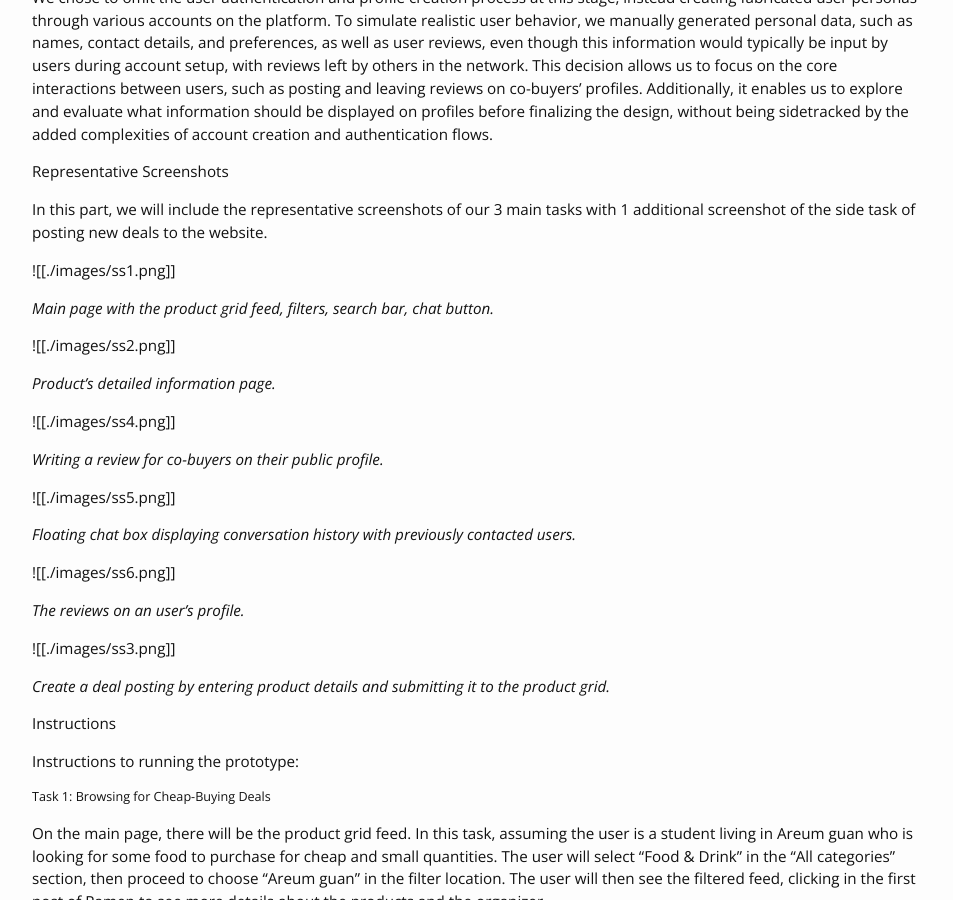
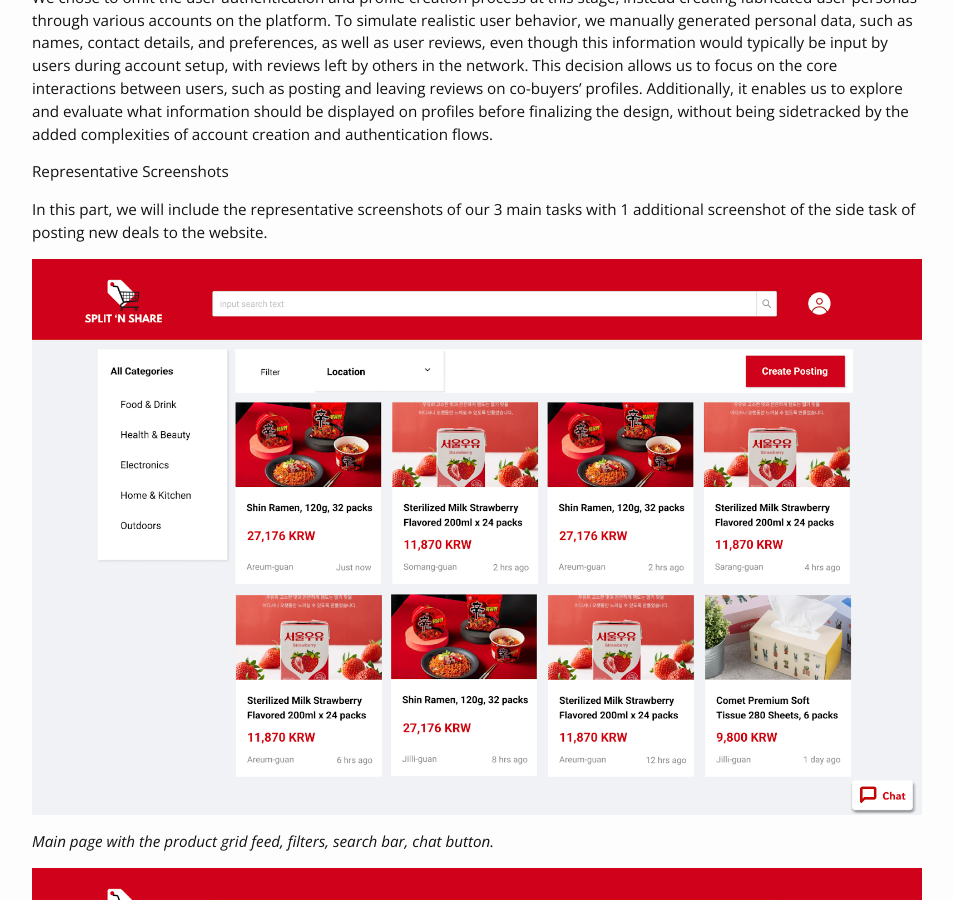
Before and after one commit to cstl-kaist/cs473-2025-fall, a Jekyll site: the page built from DPM/tiramisu/DPM3/report.md, in a window 1280 px wide and 900 px high, scrolled down 1779 px. Shown: the whole window, without its empty margins (163-1116 px from the left). Built offline with Jekyll 4.4.1, drawn with Linux system fonts in a browser that asks for light colours; nearby versions of some CDN libraries; our own code applies the rules of GitHub Pages for plain Markdown files; part of the change alters nothing that is shown.

Commit message:
fixing md

```diff
--- a/DPM/tiramisu/DPM3/report.md
+++ b/DPM/tiramisu/DPM3/report.md
@@ -58,27 +58,27 @@ We chose to omit the user authentication and profile creation process at this st
 
 In this part, we will include the representative screenshots of our 3 main tasks with 1 additional screenshot of the side task of posting new deals to the website.
 
-![[./images/ss1.png]]
+![./images/ss1.png](images/ss1.png)
 
 *Main page with the product grid feed, filters, search bar, chat button.*
 
-![[./images/ss2.png]]
+![./images/ss2.png](images/ss2.png)
 
 *Product’s detailed information page.*
 
-![[./images/ss4.png]]
+![./images/ss4.png](images/ss4.png)
 
 *Writing a review for co-buyers on their public profile.*
 
-![[./images/ss5.png]]
+![./images/ss5.png](images/ss5.png)
 
 *Floating chat box displaying conversation history with previously contacted users.*
 
-![[./images/ss6.png]]
+![./images/ss6.png](images/ss6.png)
 
 *The reviews on an user's profile.*
 
-![[./images/ss3.png]]
+![./images/ss3.png](images/ss3.png)
 
 *Create a deal posting by entering product details and submitting it to the product grid.*
 
```
